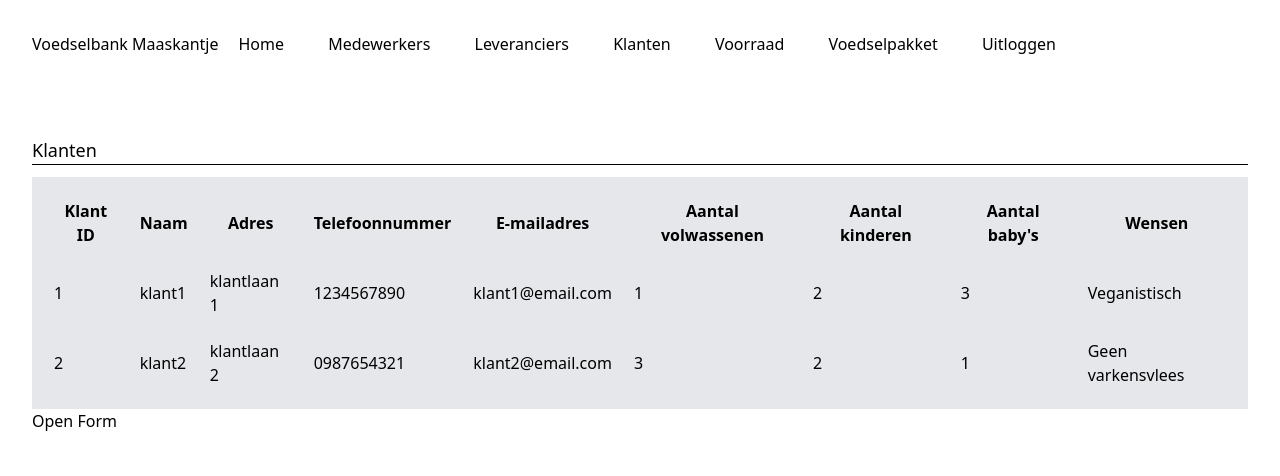
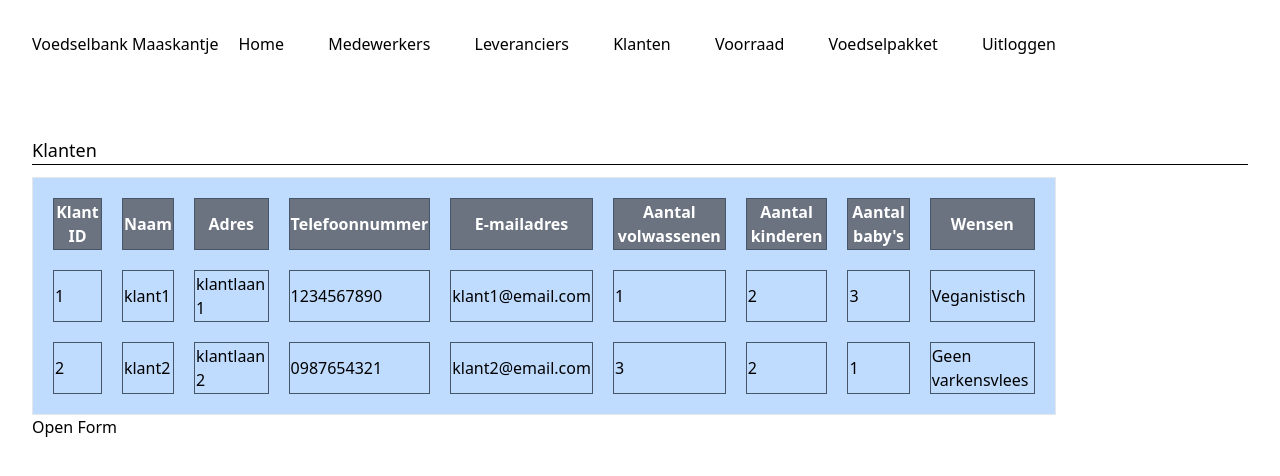
Before and after one commit to CrimsonPrinces/Examen-Project, a PHP site: page /Klanten.php in a window 1280 px wide. Shown: the top 476 px of the page. Run offline with PHP 8.4, Linux system fonts and the light colour scheme; a user stored in the database is signed in; data comes from the database, SQL or seed files in the repository; some libraries are stand-ins or nearby versions.

Commit message:
Push voor design voor add form en header finish

```diff
--- a/Klanten.php
+++ b/Klanten.php
@@ -20,34 +20,29 @@
 </head>
 <body class="p-8">
     <div class="flex">
-<?php
-
-echo "Voedselbank Maaskantje";
-?>
+<h2>Voedselbank Maaskantje</h2>
     <div class="mb-20">
     <a href='home.php' class= "mx-5"> Home </a>
     <?php require_once("Switches.php");
      ?>
-    <a href='Voedselpakket.php' class="mx-5"> Voedselpakket </a>
-    <a href='index.php' class= "mx-5"> Uitloggen </a>
     </div>
     </div>
     <h2 class="text-lg border-b border-black mb-3"> Klanten</h2>
 
 
-<div class="bg-gray-200">
-<form method="post" class="flexbox bg-gray-200">
+<div class="max-w-5xl">
+<form method="post" class="flexbox bg-blue-200 text-white">
         <table class="border-separate border-spacing-5 border">
             <tr>
-                <th>Klant ID</th>
-                <th>Naam</th>
-                <th>Adres</th>
-                <th>Telefoonnummer</th>
-                <th>E-mailadres</th>
-                <th>Aantal volwassenen</th>
-                <th>Aantal kinderen</th>
-                <th>Aantal baby's</th>
-                <th>Wensen</th>
+                <th class="border border-slate-600 bg-gray-500 text-base">Klant ID</th>
+                <th class="border border-slate-600 bg-gray-500 text-base">Naam</th>
+                <th class="border border-slate-600 bg-gray-500 text-base">Adres</th>
+                <th class="border border-slate-600 bg-gray-500 text-base">Telefoonnummer</th>
+                <th class="border border-slate-600 bg-gray-500 text-base">E-mailadres</th>
+                <th class="border border-slate-600 bg-gray-500 text-base">Aantal volwassenen</th>
+                <th class="border border-slate-600 bg-gray-500 text-base">Aantal kinderen</th>
+                <th class="border border-slate-600 bg-gray-500 text-base">Aantal baby's</th>
+                <th class="border border-slate-600 bg-gray-500 text-base">Wensen</th>
             </tr>
                 <?php
                     $prevKlant = null;
@@ -58,15 +53,15 @@ echo "Voedselbank Maaskantje";
                         while ($row = $result->fetch(PDO::FETCH_ASSOC)) {
                             if ($row["idklant"] != $prevKlant) {
                                 echo "<tr>";
-                                echo "<td>" . $row["idklant"] . "</td>";
-                                echo "<td>" . $row["naam"] . "</td>";
-                                echo "<td>" . $row["adres"] . "</td>";
-                                echo "<td>" . $row["telefoonnummer"] . "</td>";
-                                echo "<td>" . $row["email"] . "</td>";
-                                echo "<td>" . $row["aantalvolwassen"] . "</td>";
-                                echo "<td>" . $row["aantalkind"] . "</td>";
-                                echo "<td>" . $row["aantalbaby"] . "</td>";
-                                echo "<td>" . $row["wensen"] . "</td>";
+                                echo "<td class='border border-slate-600 text-black'>" . $row["idklant"] . "</td>";
+                                echo "<td class='border border-slate-600 text-black'>" . $row["naam"] . "</td>";
+                                echo "<td class='border border-slate-600 text-black'>" . $row["adres"] . "</td>";
+                                echo "<td class='border border-slate-600 text-black'>" . $row["telefoonnummer"] . "</td>";
+                                echo "<td class='border border-slate-600 text-black'>" . $row["email"] . "</td>";
+                                echo "<td class='border border-slate-600 text-black'>" . $row["aantalvolwassen"] . "</td>";
+                                echo "<td class='border border-slate-600 text-black'>" . $row["aantalkind"] . "</td>";
+                                echo "<td class='border border-slate-600 text-black'>" . $row["aantalbaby"] . "</td>";
+                                echo "<td class='border border-slate-600 text-black'    >" . $row["wensen"] . "</td>";
                                 echo "</tr>";
                             }
                             $prevKlant = $row["idklant"];
@@ -81,27 +76,43 @@ echo "Voedselbank Maaskantje";
 
 <div class="form-popup" id="myForm">
   <form class="form-container" method="post">
-    <h1>Klant toevoegen</h1>
-
+    <h2>Klant toevoegen</h2>
+    <div class=" grid grid-cols-3">
+        <div>
         <label for="naam"><b>Naam</b></label>
-    <input type="text" placeholder="Naam toevoegen" name="naam" required>
+        <input class="border border-separate border-black" type="text" placeholder="Naam toevoegen" name="naam" required>
+        </div>
+        <div>
         <label for="adres"><b>Adres</b></label>
-    <input type="text" placeholder="Adres toevoegen" name="adres" required>
+        <input class="border border-separate border-black" type="text" placeholder="Adres toevoegen" name="adres" required>
+        </div>
+        <div>
         <label for="tel"><b>Telefoonnummer</b></label>
-    <input type="number" placeholder="Telefoonnummer toevoegen" name="tel" required>
+        <input class="border border-separate border-black" type="number" placeholder="Telefoonnummer toevoegen" name="tel" required>
+        </div>
+        <div>
         <label for="email"><b>Emailadres</b></label>
-    <input type="text" placeholder="Email toevoegen" name="email" required>
+        <input class="border border-separate border-black" type="text" placeholder="Email toevoegen" name="email" required>
+        </div>
+        <div>
         <label for="volwas"><b>Aantal volwassenen</b></label>
-    <input type="number" placeholder="0" name="volwas" required>
+        <input class="border border-separate border-black" type="number" placeholder="0" name="volwas" required>
+        </div>
+        <div>
         <label for="kind"><b>Aantal kinderen</b></label>
-    <input type="number" placeholder="0" name="kind">
+        <input class="border border-separate border-black" type="number" placeholder="0" name="kind">
+        </div>
+        <div>
         <label for="baby"><b>Aantal baby's</b></label>
-    <input type="number" placeholder="0" name="baby">
+        <input class="border border-separate border-black" type="number" placeholder="0" name="baby">
+        </div>
+        <div>
         <label for="wens"><b>Wensen</b></label>
-    <input type="text" placeholder="Wensen/allergiën toevoegen" name="wens">
-
-    <button type="submit" class="btn">Toevoegen</button>
-    <button type="button" class="btn cancel" onclick="closeForm()">Sluiten</button>
+        <input class="border border-separate border-black" type="text" placeholder="Wensen/allergiën toevoegen" name="wens">
+        </div>
+        </div>
+        <button class="text-black bg-white border border-black mt-5 hover:bg-green-500 hover:text-white " type="submit" class="btn">Toevoegen</button>
+        <button class ="text-black bg-white border border-black mt-5 hover:bg-red-500 hover:text-white " type="button" class="btn cancel" onclick="closeForm()">Sluiten</button>
   </form>
 </div>
 <script>
--- a/Switches.php
+++ b/Switches.php
@@ -5,11 +5,18 @@ require_once("db_login.php");
 switch($_SESSION["usertype"]){
     case 1:
     echo "<a href='Medewerker.php' class= 'mx-5 hover:bg-blue-200'> Medewerkers </a>";
-    echo "<a href='Leverancier.php' class= 'mx-5'> Leveranciers </a>";
-    echo "<a href='Klanten.php' class='mx-5'> Klanten </a>";
-    echo "<a href='Voorraad.php' class='mx-5'> Voorraad </a>";
+    echo "<a href='Leverancier.php' class= 'mx-5 hover:bg-blue-200'> Leveranciers </a>";
+    echo "<a href='Klanten.php' class='mx-5 hover:bg-blue-200'> Klanten </a>";
+    echo "<a href='Voorraad.php' class='mx-5 hover:bg-blue-200'> Voorraad </a>";
+    echo "<a href='Voedselpakket.php' class='mx-5 hover:bg-blue-200'> Voedselpakket </a>";
+    echo "<a href='index.php' class= 'mx-5 hover:bg-blue-200'> Uitloggen </a>";
     break;
     case 2:
-    echo "<a href='Voorraad.php' class='mx-5'> Voorraad </a>";
-    // maak de andere 2 de default
+    echo "<a href='Voorraad.php' class='mx-5 hover:bg-blue-200'> Voorraad </a>";
+    echo "<a href='Voedselpakket.php' class='mx-5 hover:bg-blue-200'> Voedselpakket </a>";
+    echo "<a href='index.php' class= 'mx-5 hover:bg-blue-200'> Uitloggen </a>";
+    break;
+    default:
+    echo "<a href='Voedselpakket.php' class='mx-5 hover:bg-blue-200'> Voedselpakket </a>";
+    echo "<a href='index.php' class= 'mx-5 hover:bg-blue-200'> Uitloggen </a>";
 }
--- a/Voedselpakket.php
+++ b/Voedselpakket.php
@@ -17,16 +17,12 @@
 </head>
 <body class = "p-8">
 <div class="flex">
-<?php
 
-echo "Voedselbank Maaskantje";
-?>
+<h2>Voedselbank Maaskantje</h2>
     <div class="mb-20">
     <a href='home.php' class= "mx-5"> Home </a>
     <?php require_once("Switches.php");
      ?>
-    <a href='Voedselpakket.php' class="mx-5"> Voedselpakket </a>
-    <a href='index.php' class= "mx-5"> Uitloggen </a>
     </div>
 </div>
 <h2 class="text-lg border-b border-black mb-3"> Voedselpakket</h2>
--- a/Voorraad.php
+++ b/Voorraad.php
@@ -20,16 +20,12 @@
 </head>
 <body class = "p-8">
 <div class="flex">
-<?php
 
-echo "Voedselbank Maaskantje";
-?>
+<h2>Voedselbank Maaskantje</h2>;
    <div class="mb-20">
     <a href='home.php' class= "mx-5"> Home </a>
     <?php require_once("Switches.php");
      ?>
-    <a href='Voedselpakket.php' class="mx-5"> Voedselpakket </a>
-    <a href='index.php' class= "mx-5"> Uitloggen </a>
     </div>
 </div>
 
```
Also changed, not shown: Leverancier.php (+1 -6 lines), Medewerker.php (+1 -6 lines). Lines whose indentation alone changed are shown as unchanged.
